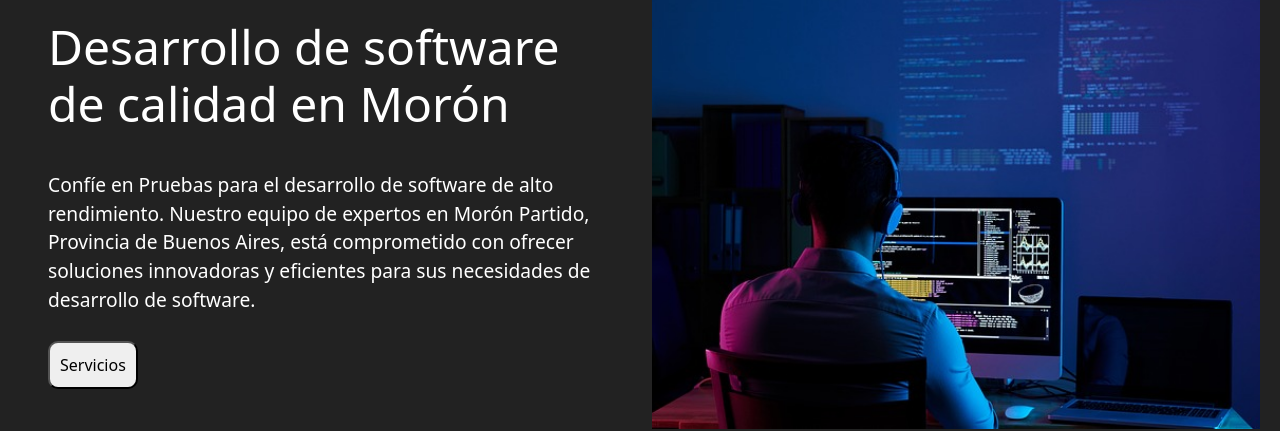
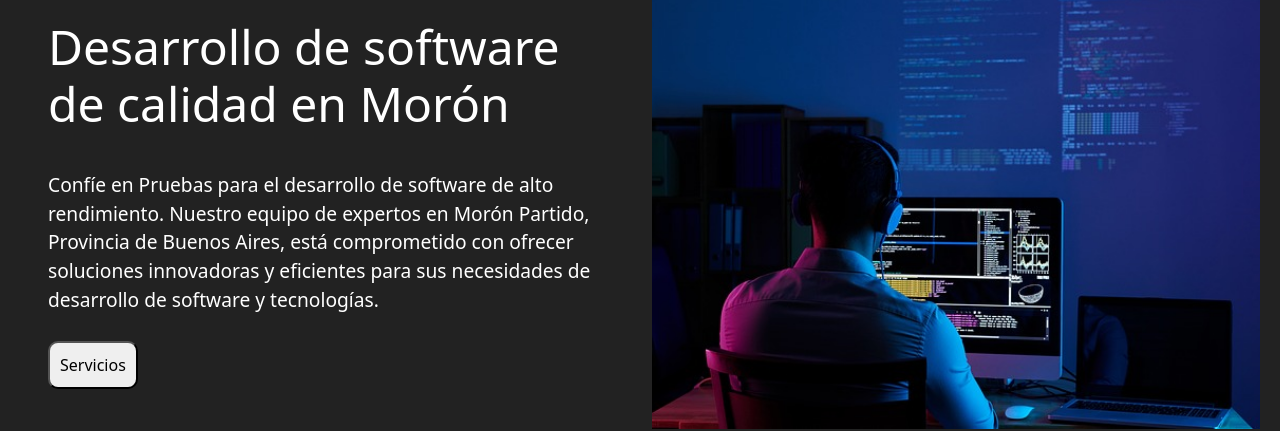
Before and after one commit to gustavolucero1989/CaC, a plain HTML site: page NitroSoftware/pages/home.html in a window 1280 px wide. Shown: the part 1403-1834 px from the top of the page. Drawn offline with nearby package versions, Linux system fonts and the light colour scheme.

Commit message:
agregue texto

```diff
--- a/NitroSoftware/pages/home.html
+++ b/NitroSoftware/pages/home.html
@@ -61,7 +61,7 @@
               rendimiento. Nuestro equipo de expertos en Morón Partido,
               Provincia de Buenos Aires, está comprometido con ofrecer
               soluciones innovadoras y eficientes para sus necesidades de
-              desarrollo de software.
+              desarrollo de software y tecnologías.
             </p>
             <button>Servicios</button>
           </div>
```
